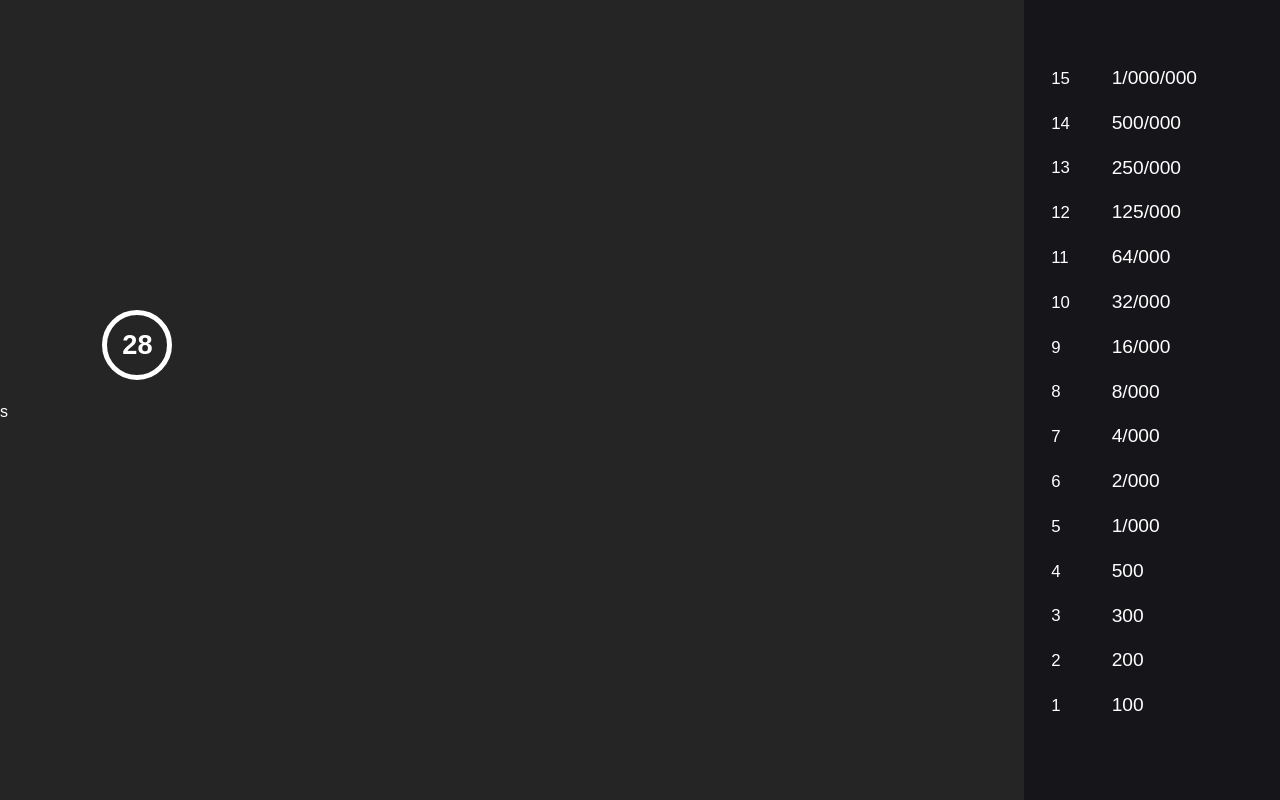
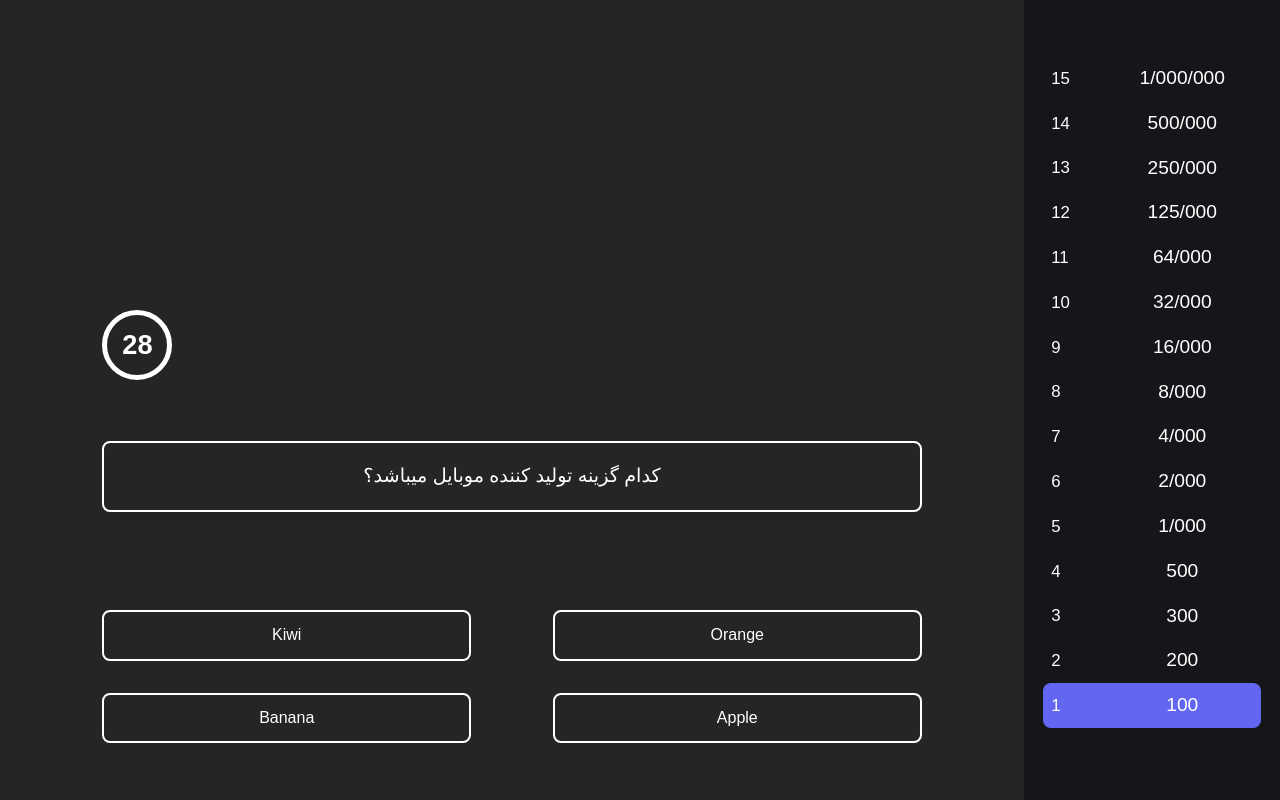
Before and after one commit to sohseyedi-web/quiz-app-timer, a React (Vite) app: page / in a window 1280 px wide. Both pictures are taken after typing "Sample" into the empty fields and a click on the button "شروع مسابقه". Built offline with nearby package versions, Linux system fonts and the light colour scheme; a small style sheet from the web is missing.

Commit message:
create quiz

```diff
--- a/src/components/Quiz/Quiz.jsx
+++ b/src/components/Quiz/Quiz.jsx
@@ -14,9 +14,15 @@
         question > 1 && setCash(moneyList.find((m) => m.id === question - 1).amount)
     }, [question, moneyList])
 
+
     return (
         <section className="quiz">
             <div className="quiz-box">
+                {
+                    time ? (
+                        <div className="quiz-box__cash">شما برنده {cash} تومان شدی</div>
+                    ) : (
+                        <>
                             <div className="quiz-box__head">
                                 <div className="quiz-box__head-timing">
                                     <Timer setTimeout={setTime} question={question}/>
@@ -25,12 +31,16 @@
                             <div className="quiz-box__body">
                                 <QuizItems question={question} setQuestion={setQuestion} setTime={setTime}/>
                             </div>
+                        </>
+                    )
+                }
             </div>
             <div className="quiz-money">
                 <ul className={"quiz-money__list"}>
                     {
                         moneyList.map((money) => (
-                            <li className={"quiz-money__list-item"} key={money.id}>
+                            <li className={question === money.id ? "quiz-money__list-item active-item" : "quiz-money__list-item"}
+                                key={money.id}>
                                 <span className={"quiz-money__list-item__number"}>{money.id}</span>
                                 <span className={"quiz-money__list-item__amount"}>{money.amount}</span>
                             </li>
--- a/src/components/Quiz/Quiz.scss
+++ b/src/components/Quiz/Quiz.scss
@@ -1,17 +1,24 @@
-.quiz{
+.quiz {
   display: flex;
   min-height: 100vh;
   background-color: #252525;
   color: #fff;
 
-  &-box{
+  &-box {
     width: 80%;
 
-    &__head{
+    &__cash {
+      display: grid;
+      place-items: center;
+      font-size: 1.5rem;
+      min-height: 100vh;
+    }
+
+    &__head {
       height: 50%;
       position: relative;
 
-      &-timing{
+      &-timing {
         position: absolute;
         content: '';
         border-radius: 50%;
@@ -27,37 +34,131 @@
         font-size: 1.7rem;
       }
     }
-    &__bottom{
+
+    &__body {
       height: 50%;
+
+      &-items {
+        height: 100%;
+        display: flex;
+        align-items: center;
+        flex-direction: column;
+        justify-content: space-around;
+
+        &__title {
+          width: 80%;
+          margin: 0 auto;
+          border-radius: .5rem;
+          background-color: #252525;
+          padding: 1.2rem;
+          border: 2px solid #fff;
+          text-align: center;
+          font-size: 1.2rem;
+        }
+
+        &__result {
+          width: 80%;
+          display: flex;
+          align-items: center;
+          justify-content: space-between;
+          flex-wrap: wrap;
+          margin: 0 auto;
+
+          &-text {
+            width: 45%;
+            padding: .7rem;
+            margin: 1rem 0;
+            text-align: center;
+            cursor: pointer;
+            border: 2px solid #fff;
+            border-radius: .5rem;
+            transition: all .4s ease-in-out;
+
+            &:hover, &.active-text {
+              background-color: rgb(99, 102, 241);
+              transition: all .4s ease-in-out;
+            }
+
+            &.correct-text {
+              animation: correct 3s ease forwards;
+            }
+
+            &.error-text {
+              animation: error 3s ease forwards;
+            }
+          }
+        }
+      }
     }
   }
-  &-money{
+
+  &-money {
     width: 20%;
     background-color: #16161a;
     display: flex;
     align-items: center;
     justify-content: center;
 
-    &__list{
+    &__list {
       padding: 1.2rem;
       width: 100%;
       list-style-type: none;
 
-      &-item{
+      &-item {
         display: flex;
         align-items: center;
         padding: .5rem;
         border-radius: .5rem;
 
-        &__number{
+        &.active-item {
+          background-color: rgb(99, 102, 241);
+        }
+
+        &__number {
           width: 30%;
           font-size: 1.05rem;
         }
-        &__amount{
+
+        &__amount {
           width: 70%;
           font-size: 1.2rem;
+          text-align: center;
         }
       }
     }
   }
 }
+
+@keyframes correct {
+  0%,
+  22%,
+  42% {
+    background: rgb(99, 102, 241);
+  }
+  20%,
+  40%,
+  60% {
+    background: #eee;
+  }
+  62%,
+  100% {
+    background: green;
+  }
+}
+
+@keyframes error {
+  0%,
+  22%,
+  42% {
+    background: rgb(99, 102, 241);
+  }
+  20%,
+  40%,
+  60% {
+    background: #eee;
+  }
+  62%,
+  100% {
+    background: #ff0000;
+  }
+}
--- a/src/components/Quiz/quizItems/QuizItems.jsx
+++ b/src/components/Quiz/quizItems/QuizItems.jsx
@@ -1,9 +1,50 @@
+import {quizItems} from "../../../data/Data.js";
+import {useEffect, useState} from "react";
+import '../Quiz.scss'
+import {delay} from "../../../helpers/Duration.js";
 
-const QuizItems = ({question, setQuestion , setTime}) => {
+const QuizItems = ({question, setQuestion, setTime}) => {
+
+    const [quiz, setQuiz] = useState(null);
+    const [result, setResult] = useState(null)
+    const [className, setClassName] = useState("quiz-box__body-items__result-text")
+
+    useEffect(() => {
+        setQuiz(quizItems[question - 1])
+    }, [quizItems, question])
+
+    const nextQuiz = (res) => {
+        setResult(res);
+        setClassName("quiz-box__body-items__result-text active-text");
+        delay(3000, () => {
+            setClassName(res.correct ? "quiz-box__body-items__result-text correct-text" : "quiz-box__body-items__result-text error-text")
+        })
+
+        delay(5000, () => {
+            if (res.correct) {
+                delay(1000, () => {
+                    setQuestion((prev) => prev + 1);
+                    setResult(null);
+                })
+            } else {
+                delay(1000, () => setTime(true))
+            }
+        })
+    }
+
     return (
-        <div>
-            s
-        </div>
+        <section className="quiz-box__body-items">
+            <div className="quiz-box__body-items__title">
+                {quiz?.title}
+            </div>
+            <div className="quiz-box__body-items__result">
+                {quiz?.answers.map((i, index) => (
+                    <div key={index} className={result === i ? className : "quiz-box__body-items__result-text"}
+                         onClick={() => !result && nextQuiz(i)}>{i.text}</div>
+                ))}
+            </div>
+
+        </section>
     );
 };
 
--- a/src/data/Data.js
+++ b/src/data/Data.js
@@ -14,8 +14,8 @@
         title: "کدام یک زبان برنامه نویسی نیست؟",
         answers: [
             {text: "Python", correct: false},
-            {text: "JavaScript", correct: true},
-            {text: "MC-03", correct: false},
+            {text: "JavaScript", correct: false},
+            {text: "MC-03", correct: true},
             {text: "Java", correct: false},
         ]
     },
--- /dev/null
+++ b/src/helpers/Duration.js
@@ -0,0 +1,5 @@
+export const delay = (duration, callback) => {
+    setTimeout(() => {
+        callback();
+    }, duration);
+};
```
Lines whose indentation alone changed are shown as unchanged.
